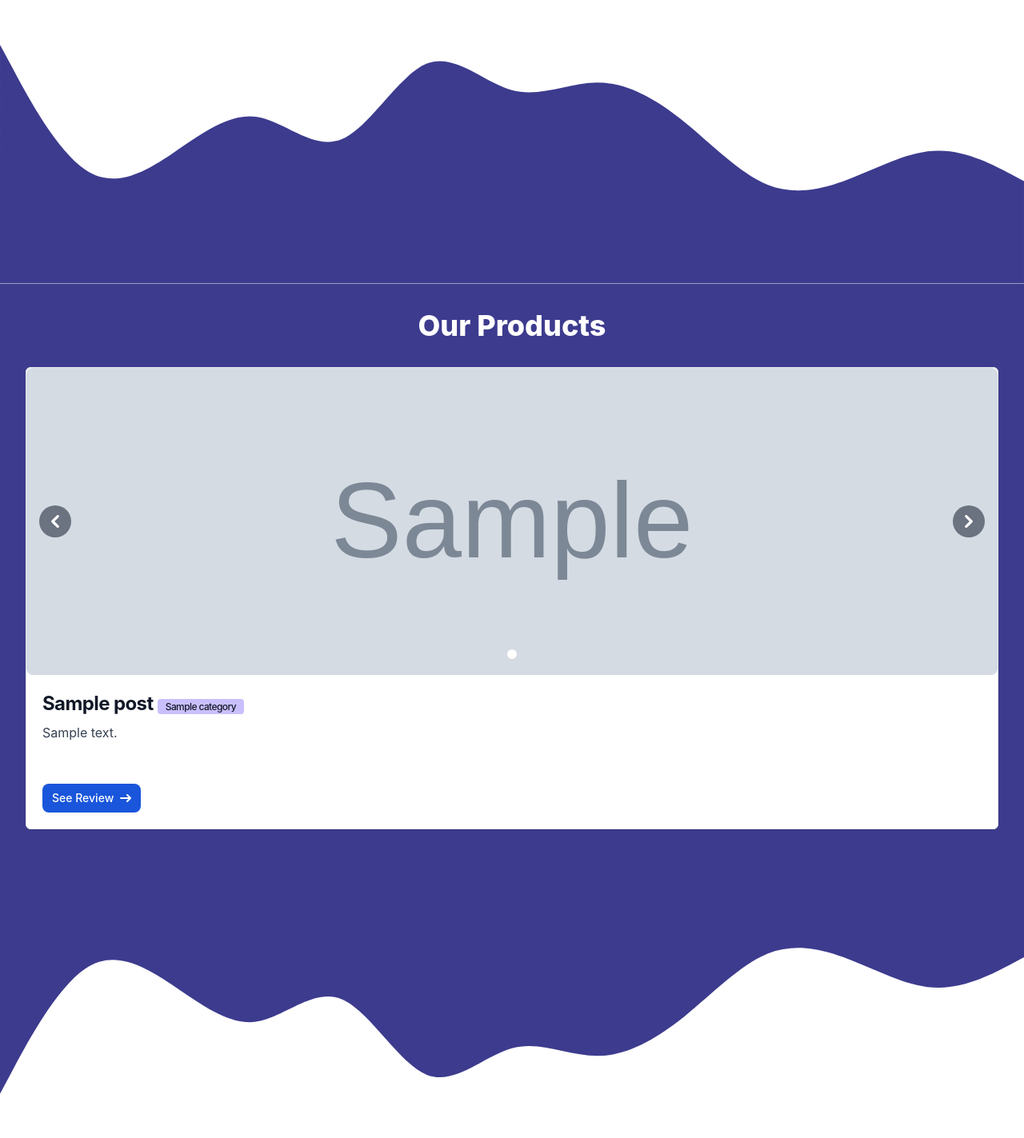
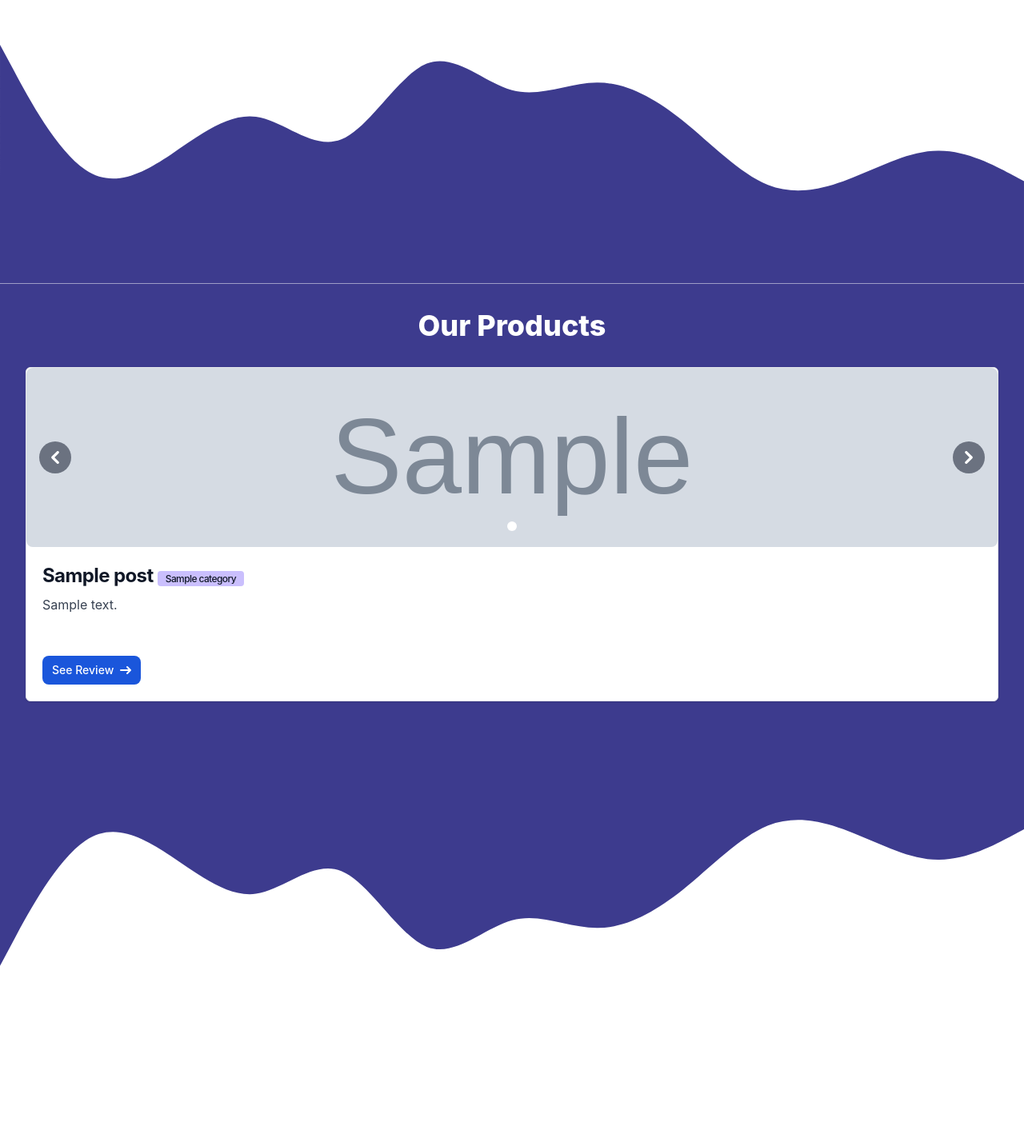
Before and after one commit to d4xwrld/company-profile, a Laravel app: page / in a window 1280 px wide. Shown: the part 599-2022 px from the top of the page at 80% size. Run offline with Laravel 12, Linux system fonts and the light colour scheme; tables that the repository leaves empty hold one stand-in row (values such as "Sample post").

Commit message:
fix image height

```diff
--- a/resources/views/welcome.blade.php
+++ b/resources/views/welcome.blade.php
@@ -85,7 +85,7 @@
                                     @if ($post->photos->isNotEmpty())
                                         <div id="indicators-carousel" class="relative w-full" data-carousel="static">
                                             <!-- Carousel wrapper -->
-                                            <div class="relative md:h-screen h-56 overflow-hidden rounded-lg md:h-96"
+                                            <div class="relative md:h-screen h-56 overflow-hidden rounded-lg md:h-66"
                                                 data-aos="fade-down" data-aos-duration="1000">
                                                 <div class="carousel-inner">
                                                     @foreach ($post->photos as $index => $photo)
```
